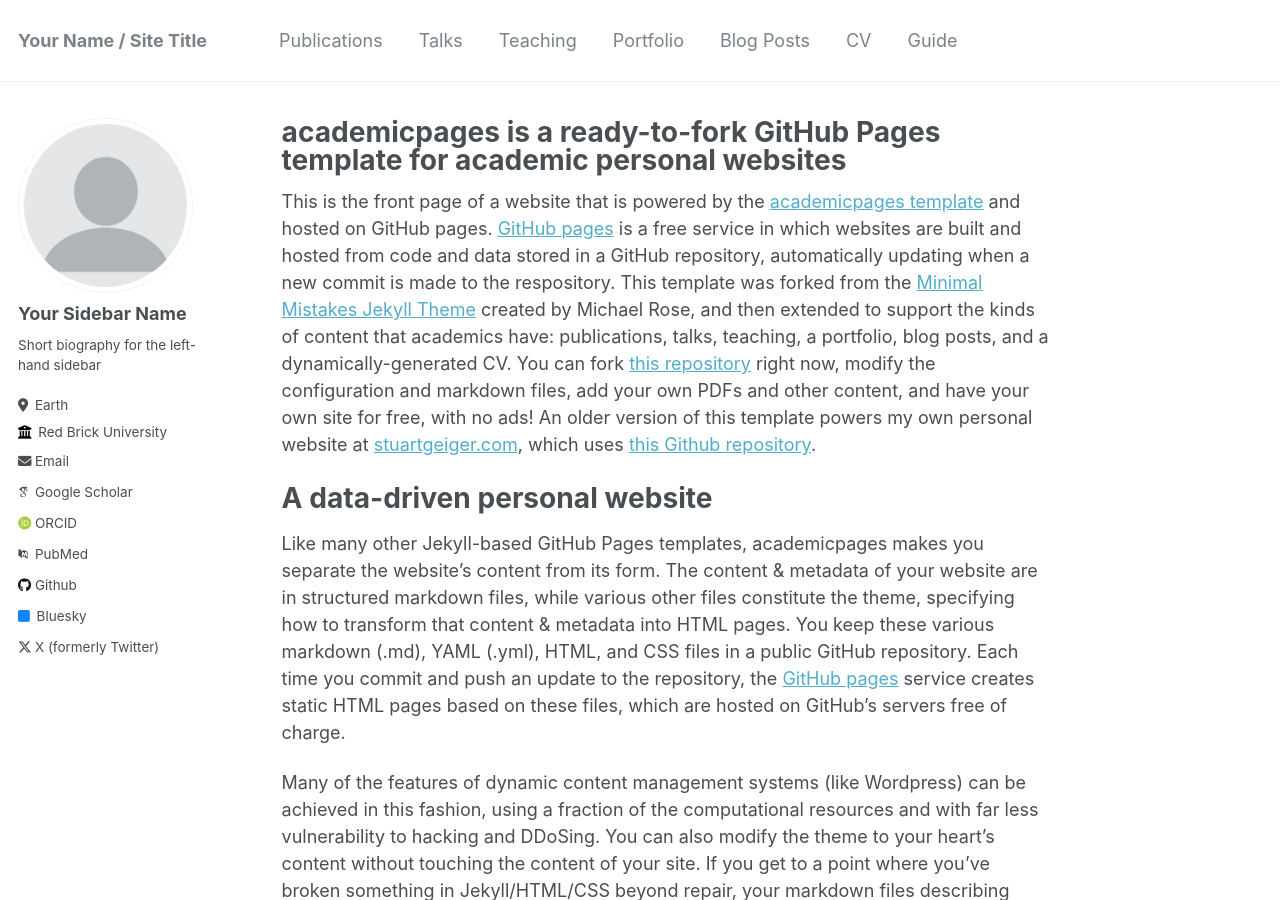
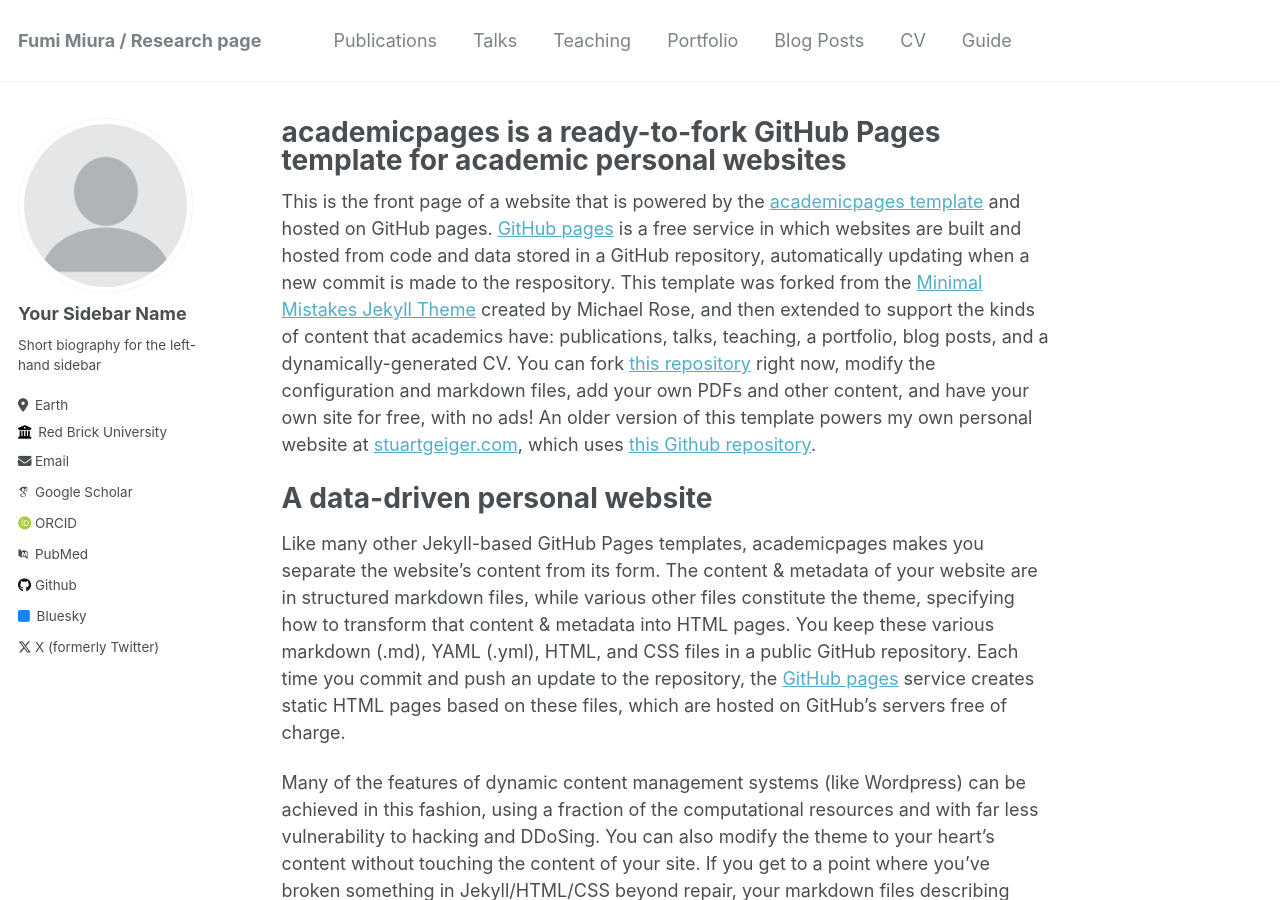
Before and after one commit to fmiura/fmiura.github.io, a Jekyll site: the page built from _pages/about.md, in a window 1280 px wide and 900 px high. Built offline with Jekyll 4.4.1, drawn with Linux system fonts in a browser that asks for light colours; some web fonts are replaced; some of the changed text lies outside the part shown.

Commit message:
Update _config.yml
added the website title and my name

```diff
--- a/_config.yml
+++ b/_config.yml
@@ -8,9 +8,9 @@
 
 # Basic Site Settings
 locale                   : "en-US"
-title                    : "Your Name / Site Title"
+title                    : "Fumi Miura / Research page"
 title_separator          : "-"
-name                     : &name "Your Name"
+name                     : &name "Fuminari Miura (三浦郁修)"
 description              : &description "personal description"
 url                      : https://academicpages.github.io # the base hostname & protocol for your site e.g. "https://mmistakes.github.io"
 baseurl                  : "" # the subpath of your site, e.g. "/blog"
```
